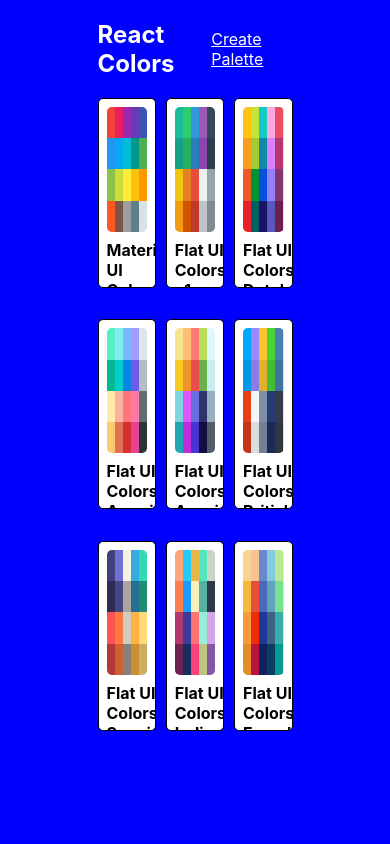
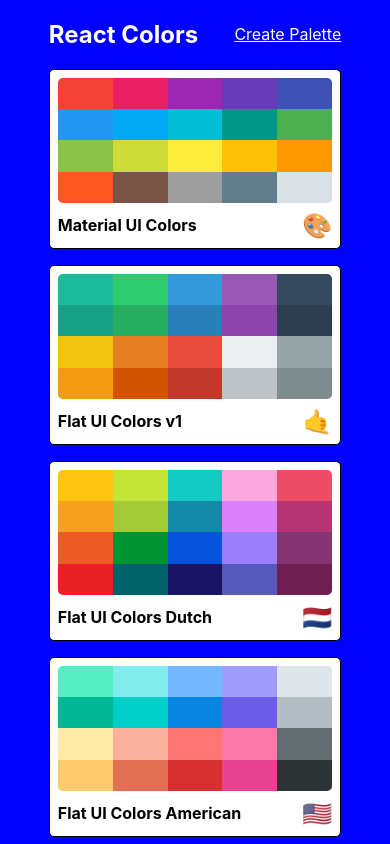
Before and after one commit to andrewgilliland/react-colors-app, a React (Create React App) app: page / in a window 390 px wide. Shown: the top 844 px of the page. Built offline with nearby package versions, Linux system fonts and the light colour scheme.

Commit message:
Make PaletteList responsive

```diff
--- a/src/styles/PaletteListStyles.js
+++ b/src/styles/PaletteListStyles.js
@@ -1,3 +1,5 @@
+import sizes from "./sizes";
+
 export default {
     root: {
       backgroundColor: "blue",
@@ -11,7 +13,14 @@
       display: "flex",
       alignItems: "flex-start",
       flexDirection: "column",
-      flexWrap: "wrap"
+      flexWrap: "wrap",
+      [sizes.down("xl")]: {
+        width: "80%"
+      },
+
+      [sizes.down("xs")]: {
+        width: "75%"
+      }
     },
     nav: {
       display: "flex",
@@ -28,6 +37,15 @@
       width: " 100%",
       display: "grid",
       gridTemplateColumns: "repeat(3, 30%)",
-      gridGap: "5%"
+      gridGap: "2.5rem",
+
+      [sizes.down("md")]: {
+        gridTemplateColumns: "repeat(2, 50%)"
+      },
+
+      [sizes.down("xs")]: {
+        gridTemplateColumns: "repeat(1, 100%)",
+        gridGap: "1rem"
+      }
     }
   };
--- a/src/styles/sizes.js
+++ b/src/styles/sizes.js
@@ -8,7 +8,8 @@
             xs: "575.98px",
             sm: "767.98px",
             md: "991.98px",
-            lg: "1199.98px"
+            lg: "1199.98px",
+            xl: "1600px"
         }
 
         return `@media (max-width: ${sizes[size]})`;
```
